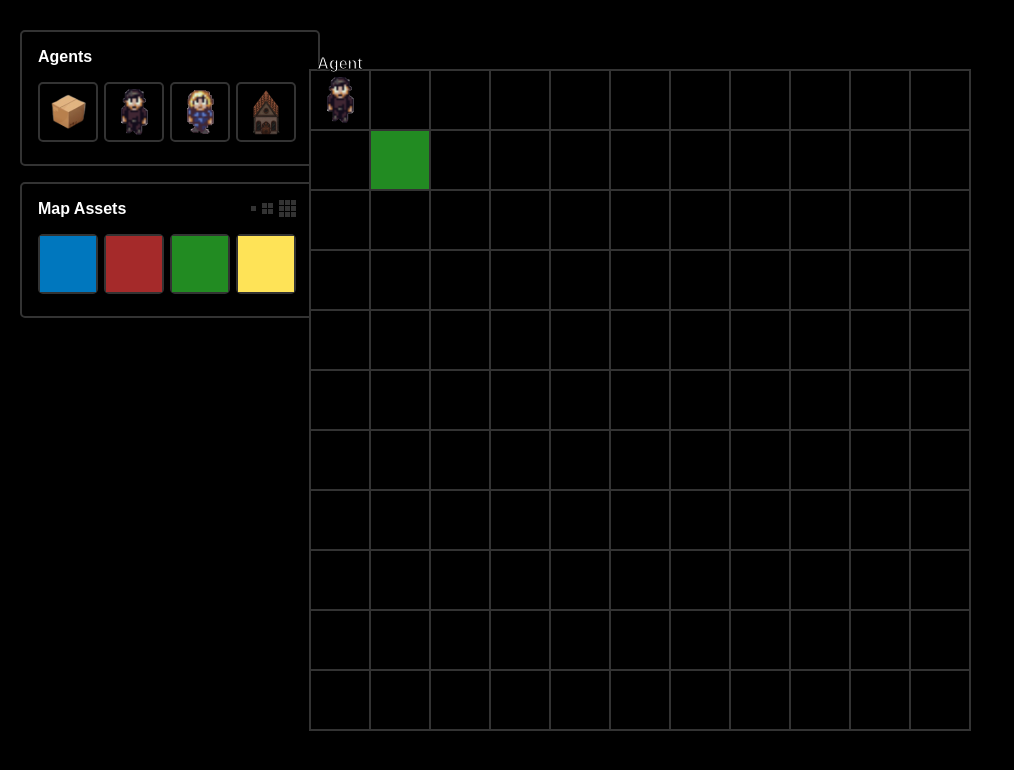
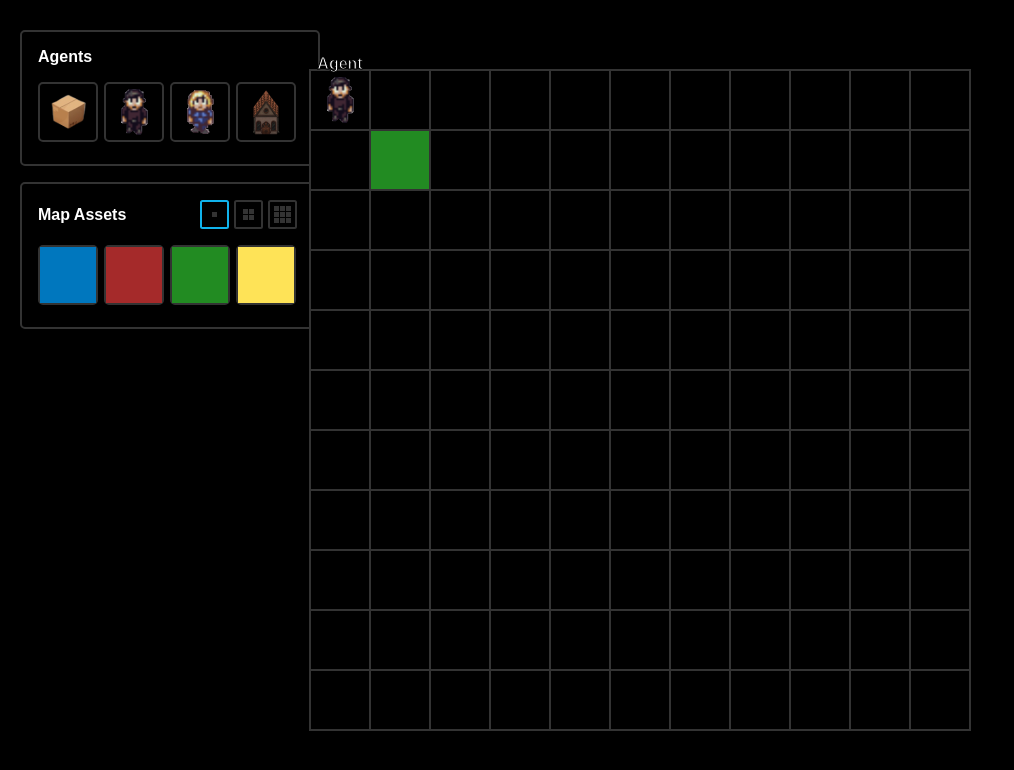
Before and after one commit to taigfs/hc-ui-react-dnd, a React (Vite) app: page / in a window 1280 px wide. Shown: the top 770 px of the page, without its empty margins (0-1014 px from the left). Built offline with nearby package versions, Linux system fonts and the light colour scheme.

Commit message:
Implemented paint map asset in different ranges;

```diff
--- a/src/components/Agent.tsx
+++ b/src/components/Agent.tsx
@@ -8,9 +8,10 @@ import { AgentImage } from "./AgentImage";
 interface AgentProps {
   agentIndex: number;
   sprite: string;
+  name?: string;
 }
 
-export default function Agent({ agentIndex, sprite }: AgentProps) {
+export default function Agent({ agentIndex, sprite, name = 'Agent' }: AgentProps) {
   const item: AgentItemProps = { type: ItemTypes.AGENT, agentIndex, sprite };
 
   const { setActiveButton, setSelectedAgentIndex, selectedAgentIndex } = useBoardStore((state) => state);
@@ -49,7 +50,7 @@ export default function Agent({ agentIndex, sprite }: AgentProps) {
         <AgentImage sprite={sprite} />
         { !!isSelected && <Handlers /> }
       </Container>
-      <AgentName>Agent</AgentName>
+      <AgentName>{name}</AgentName>
     </>
   );
 }
@@ -145,6 +146,7 @@ const Handler = styled.div`
 
 const AgentName = styled.div`
   z-index: 3;
+  white-space: nowrap;
   width: 100%;
   font-weight: bolder;
   -webkit-text-stroke-width: 1px;
--- a/src/components/BoardSquare.tsx
+++ b/src/components/BoardSquare.tsx
@@ -16,9 +16,7 @@ interface BoardSquareProps {
 export default function BoardSquare({ x, y, children }: BoardSquareProps) {
 
   const [previewMapAsset, setPreviewMapAsset] = useState<boolean>(false);
-
   const { setAgentPosition, addAgent, agentPositions, setMapAsset, activeButton, isMouseDown, setSelectedAgentIndex } = useBoardStore((state) => state);
-
   const isActiveButtonAMapAsset = Object.values(MapAssetSprite).includes(activeButton as MapAssetSprite);
 
   const onClick = () => {
@@ -46,7 +44,8 @@ export default function BoardSquare({ x, y, children }: BoardSquareProps) {
     if (type === ItemTypes.AGENT) {
       setAgentPosition(agentIndex, x, y);
     } else if (type === ItemTypes.AGENT_BUTTON) {
-      addAgent(x, y, sprite);
+      const name = `Agent ${agentPositions.length + 1}`;
+      addAgent(x, y, sprite, name);
     }
   };
 
--- a/src/components/Square.tsx
+++ b/src/components/Square.tsx
@@ -20,7 +20,7 @@ export function renderSquare(i: number, agentPositions: AgentPositions, mapAsset
 
 function renderAgent(x: number, y: number, agentPositions: AgentPositions) {
   const foundAgent = agentPositions.find(agent => agent.x === x && agent.y === y);
-  return foundAgent ? <Agent agentIndex={agentPositions.indexOf(foundAgent)} sprite={foundAgent.sprite} /> : <></>;
+  return foundAgent ? <Agent agentIndex={agentPositions.indexOf(foundAgent)} sprite={foundAgent.sprite} name={foundAgent.name} /> : <></>;
 }
 
 function renderMapAsset(x: number, y: number, positions: MapAssetPositions) {
--- a/src/components/Toolbar/AssetSizeButton.tsx
+++ b/src/components/Toolbar/AssetSizeButton.tsx
@@ -1,22 +1,49 @@
 import styled from "styled-components";
+import { MapAssetRange } from "../../interfaces/MapAssetRange";
+import { useBoardStore } from "../../state/store";
 
 interface AssetSizeButtonProps {
   size: number;
 }
 
 export const AssetSizeButton = ({ size }: AssetSizeButtonProps) => {
+  const { activeMapAssetRange, setActiveMapAssetRange } = useBoardStore((state) => state);
+
+  const onClick = () => setActiveMapAssetRange(size as MapAssetRange);
+
   const squares = [];
   for (let i = 0; i<Math.pow(size, 2); i++) { squares.push(<Square key={i} />); }
+
   return (
-    <Container size={size}>
-      { squares }
-    </Container>
+    <Wrapper active={size === activeMapAssetRange} onClick={onClick}>
+      <Container size={size}>
+        { squares }
+      </Container>
+    </Wrapper>
   );
 }
 
 interface ContainerProps {
   size: number;
 }
+
+interface WrapperProps {
+  active: boolean;
+}
+
+const Wrapper = styled.div<WrapperProps>`
+  cursor: pointer;
+  border: 2px solid ${({ theme, active }) => active ? theme.color.featuredSquareBorder : theme.color.squareBorder};
+  width: 24px;
+  height: 24px;
+  border-radius: 2.5px;
+  display: flex;
+  justify-content: center;
+  align-items: center;
+  padding-left: 1px;
+  padding-top: 1px;
+`;
+
 const Container = styled.div<ContainerProps>`
   width: ${({ size }) => `calc(${size * 5}px + ${size * 1}px)`};
   height: ${({ size }) => `calc(${size * 5}px + ${size * 1}px)`};
--- a/src/components/Toolbar/ToolbarButton.tsx
+++ b/src/components/Toolbar/ToolbarButton.tsx
@@ -43,5 +43,5 @@ const Container = styled.div<ContainerProps>`
   justify-content: center;
   align-items: center;
   font-size: 32pt;
-  ${({ active, theme }) => active ? `border-color: ${theme.color.featuredSquareBorder};` : ``}
+  ${({ active, theme }) => active ? `border: 4px solid ${theme.color.featuredSquareBorder};` : ``}
 `;
--- a/src/interfaces/AgentItem.ts
+++ b/src/interfaces/AgentItem.ts
@@ -1,12 +1,10 @@
-import { AgentSprite } from "../enum";
-
 export interface AgentItemProps {
   type: string;
   agentIndex: number;
-  sprite: AgentSprite;
+  sprite: string;
 }
 
 export interface AgentButtonItemProps {
   type: string;
-  sprite: AgentSprite;
+  sprite: string;
 }
--- a/src/interfaces/AgentPositions.ts
+++ b/src/interfaces/AgentPositions.ts
@@ -4,5 +4,6 @@ export type AgentPosition = {
   x: number;
   y: number;
   sprite: string;
+  name?: string;
 };
 export type AgentPositions = Array<AgentPosition>;
--- /dev/null
+++ b/src/interfaces/MapAssetRange.ts
@@ -0,0 +1 @@
+export type MapAssetRange = 1 | 2 | 3;
--- a/src/state/store.ts
+++ b/src/state/store.ts
@@ -2,6 +2,7 @@ import { create } from 'zustand'
 import { AgentSprite, MapAssetSprite } from '../enum';
 import { AgentPositions } from '../interfaces/AgentPositions';
 import { MapAssetPositions } from '../interfaces/MapAssetPositions';
+import { MapAssetRange } from '../interfaces/MapAssetRange';
 
 interface BoardState {
   selectedAgentIndex: number | null;
@@ -9,20 +10,26 @@ interface BoardState {
   mapAssetPositions: MapAssetPositions;
   setMapAsset: (x: number, y: number, sprite: MapAssetSprite) => void;
   setAgentPosition: (index: number, x: number, y: number) => void;
-  addAgent: (x: number, y: number, sprite: string) => void;
+  addAgent: (x: number, y: number, sprite: string, name: string) => void;
   activeButton: string | null;
   setActiveButton: (id: string | null) => void;
   isMouseDown: boolean;
   setIsMouseDown: (down: boolean) => void;
   setSelectedAgentIndex: (i: number | null) => void;
+  activeMapAssetRange: MapAssetRange;
+  setActiveMapAssetRange: (range: MapAssetRange) => void;
 }
 
 export const useBoardStore = create<BoardState>((set) => ({
+  activeMapAssetRange: 1,
   selectedAgentIndex: null,
   activeButton: null,
   isMouseDown: false,
   setIsMouseDown: (down: boolean) => set((state) => ({
     isMouseDown: down
+  })),
+  setActiveMapAssetRange: (range: MapAssetRange) => set((state) => ({
+    activeMapAssetRange: range,
   })),
   setSelectedAgentIndex: (i: number | null) => set((state) => ({
     selectedAgentIndex: i
@@ -45,20 +52,43 @@ export const useBoardStore = create<BoardState>((set) => ({
       return agent;
     })
   })),
+  // setMapAsset: (x: number, y: number, sprite: MapAssetSprite) => set((state) => {
+  //   const newMapAssetPositions = [...state.mapAssetPositions];
+  //   const index = newMapAssetPositions.findIndex(
+  //     (asset) => asset.x === x && asset.y === y
+  //   );
+  //   if (index === -1) {
+  //     newMapAssetPositions.push({ x, y, sprite });
+  //   } else {
+  //     newMapAssetPositions[index].sprite = sprite;
+  //   }
+  //   return { ...state, mapAssetPositions: newMapAssetPositions };
+  // }),
   setMapAsset: (x: number, y: number, sprite: MapAssetSprite) => set((state) => {
+    const range = state.activeMapAssetRange - 1;
     const newMapAssetPositions = [...state.mapAssetPositions];
-    const index = newMapAssetPositions.findIndex(
-      (asset) => asset.x === x && asset.y === y
-    );
-    if (index === -1) {
-      newMapAssetPositions.push({ x, y, sprite });
-    } else {
-      newMapAssetPositions[index].sprite = sprite;
+
+    for (let i = -range; i <= range; i++) {
+      for (let j = -range; j <= range; j++) {
+        const newX = x + i;
+        const newY = y + j;
+
+        const index = newMapAssetPositions.findIndex(
+          (asset) => asset.x === newX && asset.y === newY
+        );
+
+        if (index === -1) {
+          newMapAssetPositions.push({ x: newX, y: newY, sprite });
+        } else {
+          newMapAssetPositions[index].sprite = sprite;
+        }
+      }
     }
+
     return { ...state, mapAssetPositions: newMapAssetPositions };
   }),
-  addAgent: (x: number, y: number, sprite: string) => set((state) => ({
-    agentPositions: [...state.agentPositions, { x, y, sprite }],
+  addAgent: (x: number, y: number, sprite: string, name: string) => set((state) => ({
+    agentPositions: [...state.agentPositions, { x, y, sprite, name }],
   })),
   setActiveButton: (id: string | null) => set((state) => ({
     activeButton: id,
```
